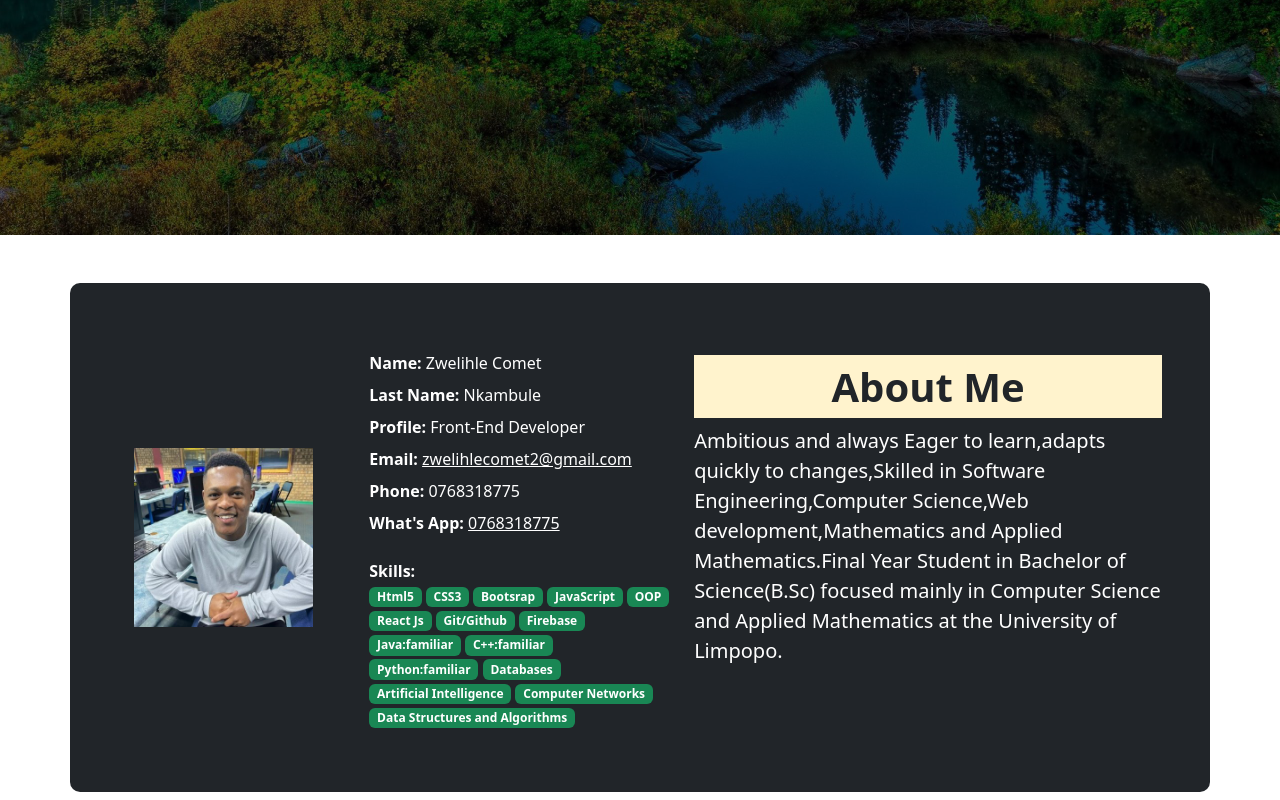
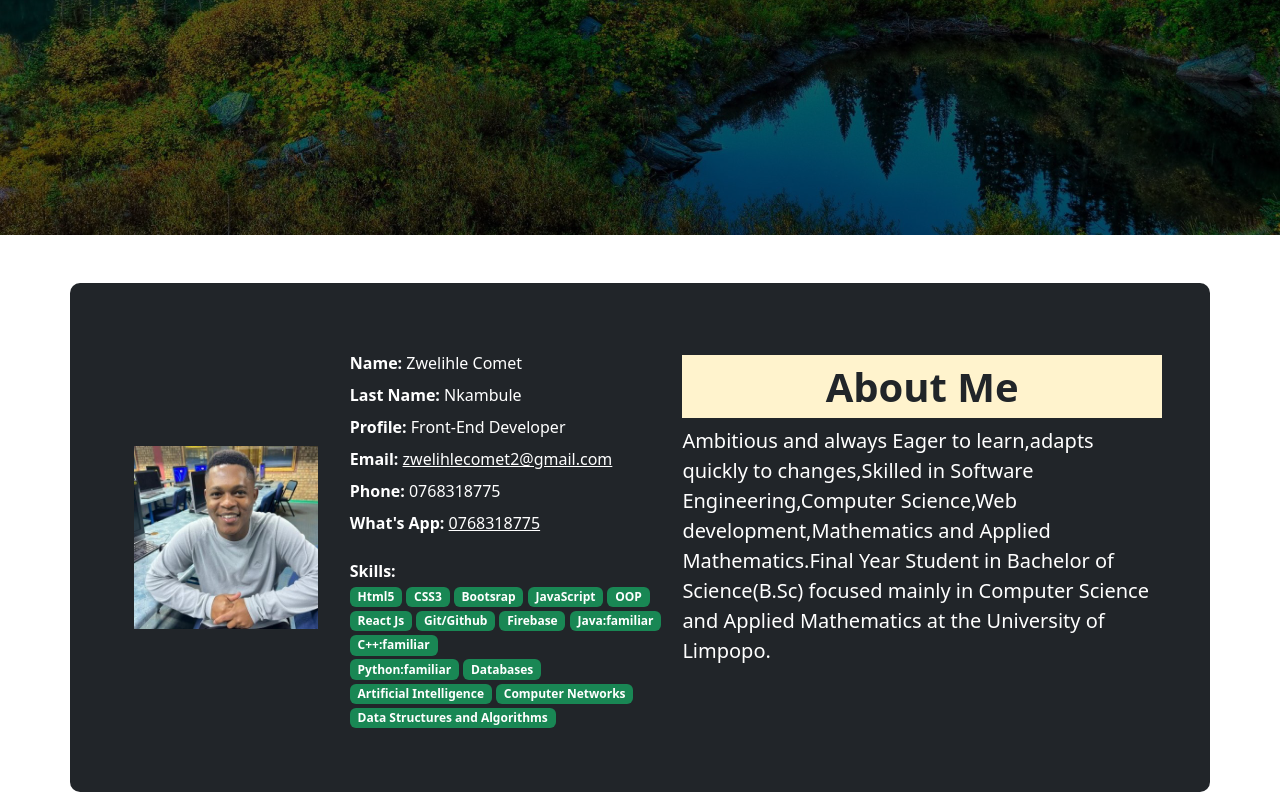
Before and after one commit to Zwelihlecomet2/new-Portfolio, a plain HTML site: page index.html in a window 1280 px wide. Shown: the part 565-1365 px from the top of the page. Drawn offline with nearby package versions, Linux system fonts and the light colour scheme.

Commit message:
few changes

```diff
--- a/index.html
+++ b/index.html
@@ -61,7 +61,7 @@
                 <div class="profile-image p-3 d-flex justify-content-center align-items-center ">
                     <img src="./assets/about-me-profile-picture.jpg" class="img-fluid" alt="...">
                 </div>
-                <div class="profile-description p-3 d-flex flex-column justify-content-center ms-4">
+                <div class="profile-description p-3 d-flex flex-column justify-content-center">
                     <span class="mt-1"><strong>Name:</strong> Zwelihle Comet</span>
                     <span class="mt-2"><strong>Last Name:</strong> Nkambule</span>
                     <span class="mt-2"><strong>Profile:</strong> Front-End Developer</span>
```
